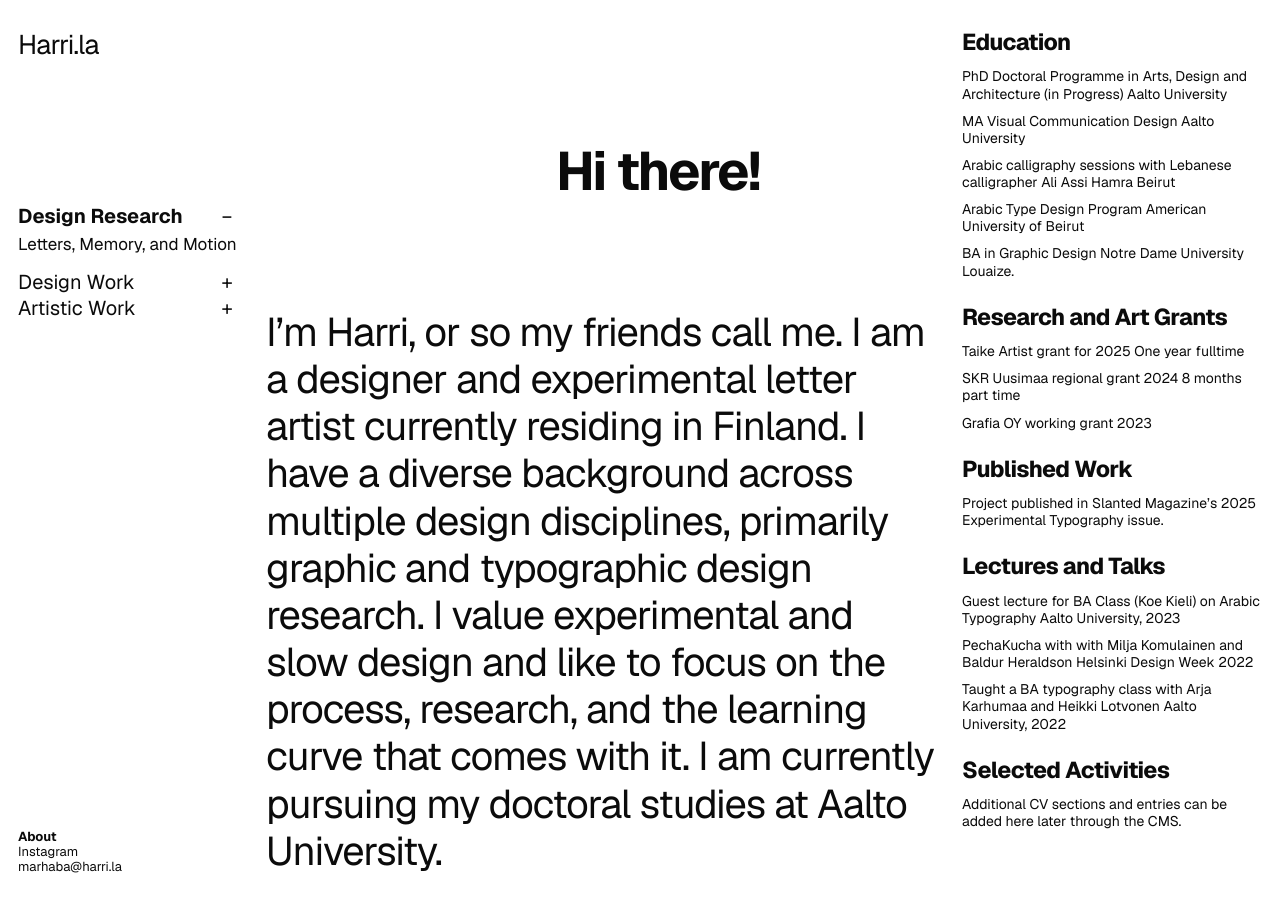
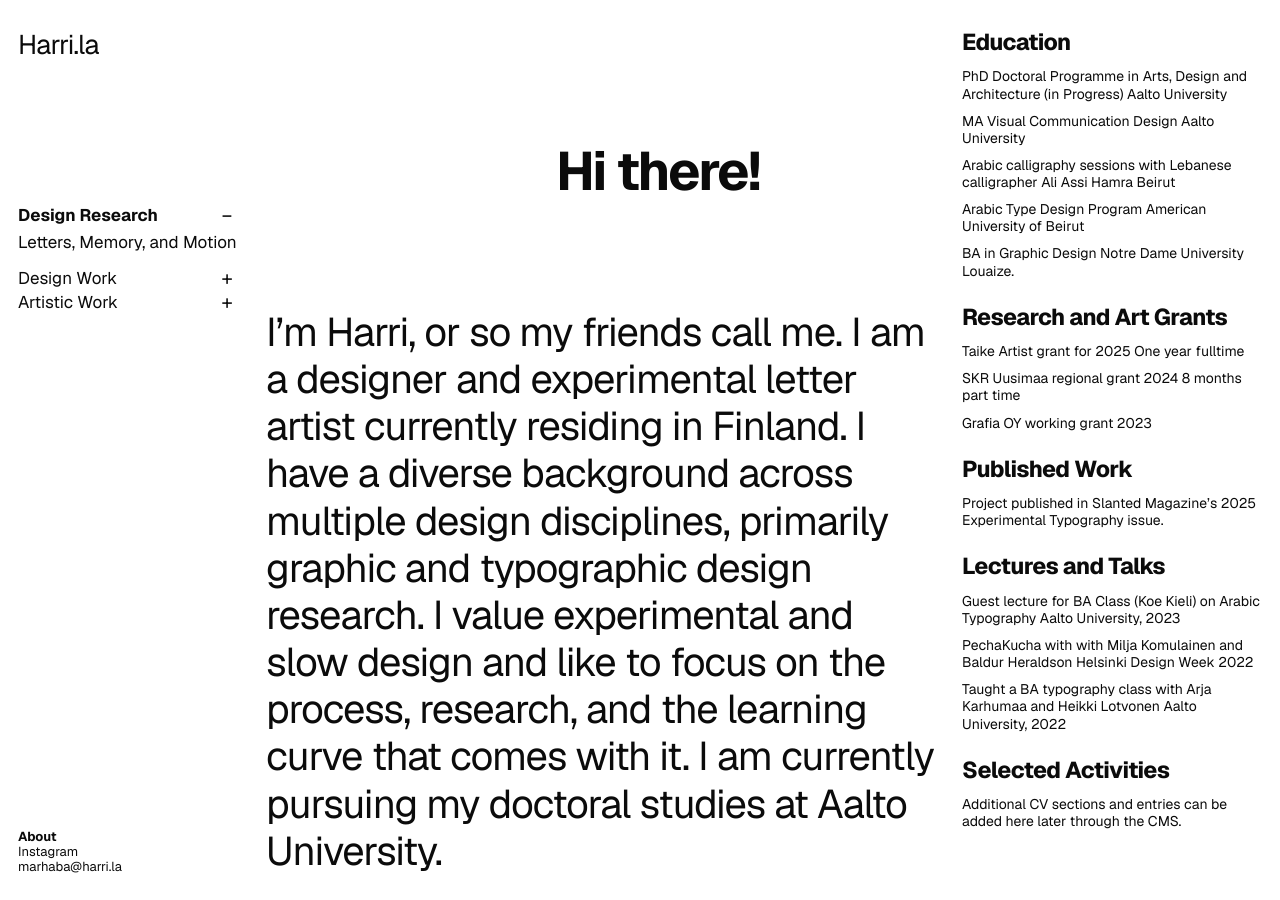
Before and after one commit to somethingishappening/somethingishappening.github.io, a Jekyll site: the page built from about.md, in a window 1280 px wide. Built offline with Jekyll 4.4.1, drawn with Linux system fonts in a browser that asks for light colours.

Commit message:
Add files via upload

```diff
--- a/_includes/nav.html
+++ b/_includes/nav.html
@@ -168,8 +168,8 @@
   }
 
   .site-nav .group-head{
-    font-size:20px !important;
-    line-height:21px !important;
+    font-size:17px !important;
+    line-height:18.7px !important;
     cursor:pointer !important;
   }
 
@@ -321,8 +321,8 @@
   }
 
   .site-nav .group-head{
-    font-size:19px !important;
-    line-height:1.05 !important;
+    font-size:16px !important;
+    line-height:1.1 !important;
   }
 
   .site-nav .project-links{
```
